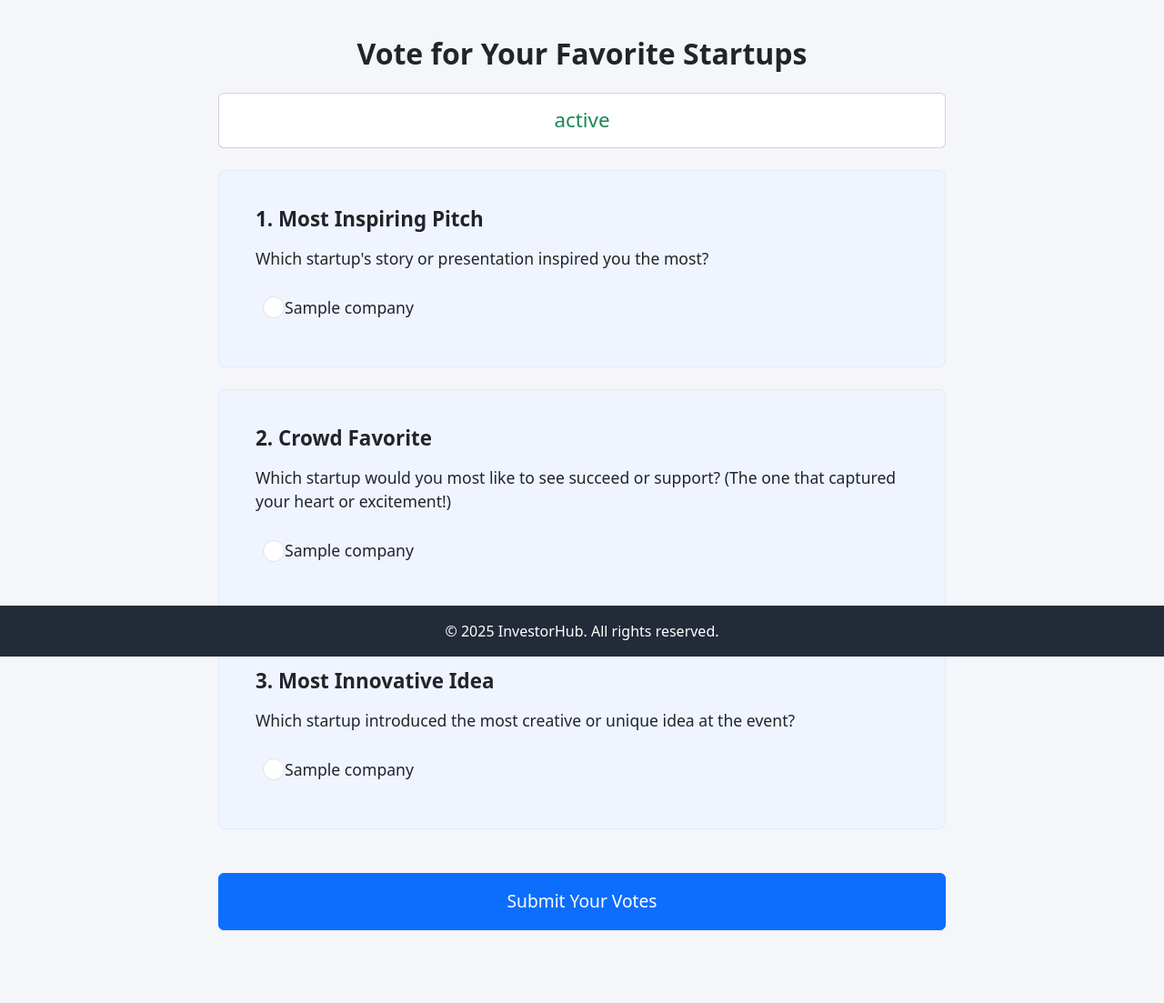
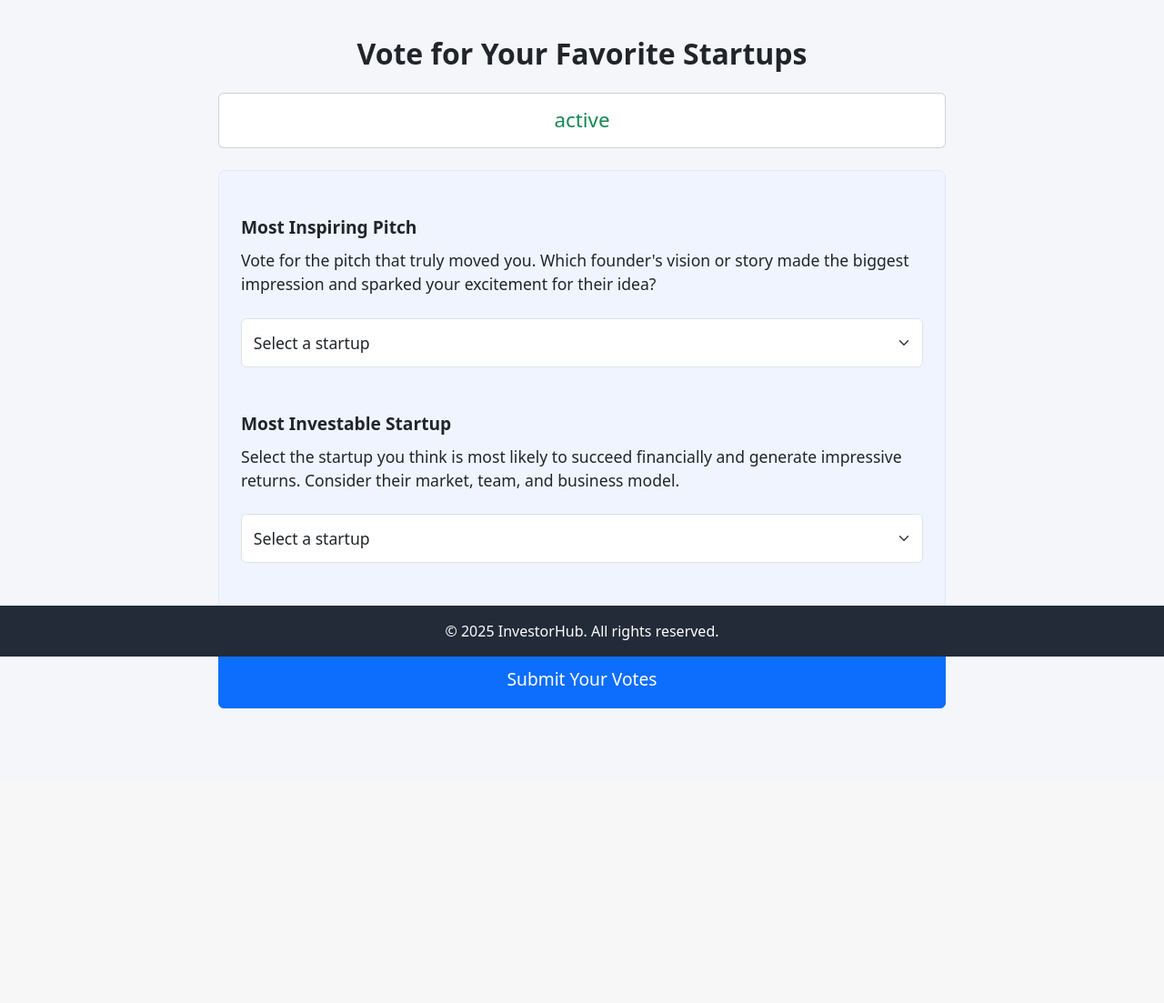
Before and after one commit to jsong1004/investorhub-user, a Flask app: template templates/vote_page.html in a window 1280 px wide. Shown: the part 78-1181 px from the top of the page at 91% size. After the commit the page ends 857 px from the top, so only its background shows below. Run offline with Flask 3, Linux system fonts and the light colour scheme; the template is opened without the code that fills it: most values are stand-ins (such as "Sample title", 1, 10 or a date in 2020).

Commit message:
Modified vote_page.html

```diff
--- a/templates/user_portal.html
+++ b/templates/user_portal.html
@@ -31,8 +31,8 @@
             bottom: 0;
         }
         .main-card {
-            max-width: 100%; /* Full width on mobile */
-            margin: 20px 15px 0 15px; /* Adjusted margins */
+            max-width: 100%;
+            margin: 20px 8px 0 8px;
             padding-bottom: 80px;
         }
         .event-card {
--- a/templates/vote_page.html
+++ b/templates/vote_page.html
@@ -8,7 +8,7 @@
     <style>
         body {
             background: #f5f6fa;
-            font-size: 16px; /* Increased base font size */
+            font-size: 16px;
         }
         .navbar {
             background: #232b39;
@@ -31,29 +31,21 @@
             bottom: 0;
         }
         .main-card {
-            max-width: 100%; /* Full width on mobile */
+            max-width: 100%;
             margin: 20px 15px 0 15px;
             padding-bottom: 80px;
         }
-        .category-card {
+        .vote-card {
             margin-bottom: 24px;
             border: 1px solid #dbeafe;
             background-color: #f0f4ff;
             padding: 1.5rem;
             border-radius: 8px;
         }
-        .form-check {
-            margin-bottom: 12px; /* Increased spacing between options */
-            padding-left: 2rem; /* Increased padding for radio buttons */
-        }
-        .form-check-input {
-            width: 1.5rem; /* Larger radio buttons */
-            height: 1.5rem;
-            margin-top: 0.3rem;
-        }
-        .form-check-label {
-            font-size: 1.1rem; /* Increased label font size */
-            padding-top: 0.2rem;
+        .form-select {
+            font-size: 1.1rem;
+            padding: 0.8rem;
+            margin-bottom: 1.5rem;
         }
         .btn-submit-vote {
             width: 100%;
@@ -72,6 +64,16 @@
         .card-text {
             font-size: 1.1rem;
             margin-bottom: 1.5rem;
+        }
+        .section-title {
+            font-size: 1.2rem;
+            font-weight: 700;
+            margin-top: 1.5rem;
+            margin-bottom: 0.5rem;
+        }
+        .section-desc {
+            font-size: 1rem;
+            margin-bottom: 1rem;
         }
         @media (min-width: 768px) {
             .main-card {
@@ -111,52 +113,26 @@
         <form action="{{ url_for('submit_vote') }}" method="POST">
             <input type="hidden" name="email" value="{{ email }}">
 
-            <!-- Most Inspiring Pitch -->
-            <div class="card category-card">
-                <div class="card-body">
-                    <h5 class="card-title" style="font-weight: 600;">1. Most Inspiring Pitch</h5>
-                    <p class="card-text">Which startup's story or presentation inspired you the most?</p>
+            <div class="card vote-card">
+                <!-- Most Inspiring Pitch -->
+                <div class="section-title">Most Inspiring Pitch</div>
+                <div class="card-text">Vote for the pitch that truly moved you. Which founder's vision or story made the biggest impression and sparked your excitement for their idea?</div>
+                <select class="form-select" name="inspiring_pitch" {% if is_vote_disabled %}disabled{% endif %} required>
+                    <option value="">Select a startup</option>
                     {% for company in companies %}
-                    <div class="form-check">
-                        <input class="form-check-input" type="radio" name="inspiring_pitch" id="inspiring_pitch_{{ loop.index }}" value="{{ company }}" {% if is_vote_disabled %}disabled{% endif %}>
-                        <label class="form-check-label" for="inspiring_pitch_{{ loop.index }}">
-                            {{ company }}
-                        </label>
-                    </div>
+                    <option value="{{ company }}">{{ company }}</option>
                     {% endfor %}
-                </div>
-            </div>
+                </select>
 
-            <!-- Crowd Favorite -->
-            <div class="card category-card">
-                <div class="card-body">
-                    <h5 class="card-title" style="font-weight: 600;">2. Crowd Favorite</h5>
-                    <p class="card-text">Which startup would you most like to see succeed or support? (The one that captured your heart or excitement!)</p>
+                <!-- Most Investable Startup -->
+                <div class="section-title">Most Investable Startup</div>
+                <div class="card-text">Select the startup you think is most likely to succeed financially and generate impressive returns. Consider their market, team, and business model.</div>
+                <select class="form-select" name="crowd_favorite" {% if is_vote_disabled %}disabled{% endif %} required>
+                    <option value="">Select a startup</option>
                     {% for company in companies %}
-                    <div class="form-check">
-                        <input class="form-check-input" type="radio" name="crowd_favorite" id="crowd_favorite_{{ loop.index }}" value="{{ company }}" {% if is_vote_disabled %}disabled{% endif %}>
-                        <label class="form-check-label" for="crowd_favorite_{{ loop.index }}">
-                            {{ company }}
-                        </label>
-                    </div>
+                    <option value="{{ company }}">{{ company }}</option>
                     {% endfor %}
-                </div>
-            </div>
-
-            <!-- Most Innovative Idea -->
-            <div class="card category-card">
-                <div class="card-body">
-                    <h5 class="card-title" style="font-weight: 600;">3. Most Innovative Idea</h5>
-                    <p class="card-text">Which startup introduced the most creative or unique idea at the event?</p>
-                    {% for company in companies %}
-                    <div class="form-check">
-                        <input class="form-check-input" type="radio" name="innovative_idea" id="innovative_idea_{{ loop.index }}" value="{{ company }}" {% if is_vote_disabled %}disabled{% endif %}>
-                        <label class="form-check-label" for="innovative_idea_{{ loop.index }}">
-                            {{ company }}
-                        </label>
-                    </div>
-                    {% endfor %}
-                </div>
+                </select>
             </div>
 
             <button type="submit" class="btn btn-primary btn-submit-vote mt-4" {% if is_vote_disabled %}disabled{% endif %}>Submit Your Votes</button>
```
